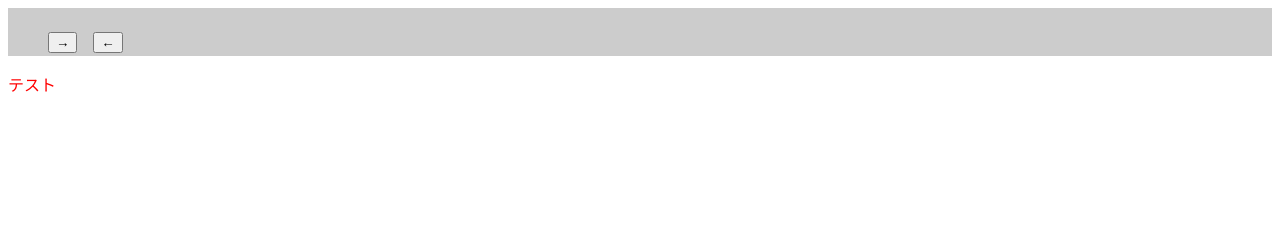
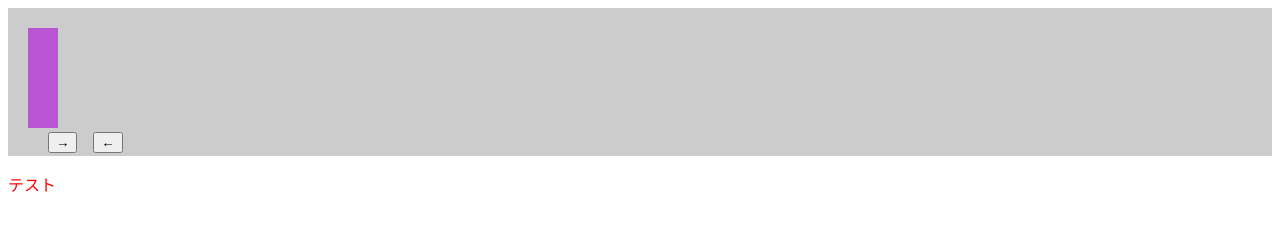
Before and after one commit to koki1124/web2-9, a plain HTML site: page index.html in a window 1280 px wide. Drawn offline with nearby package versions, Linux system fonts and the light colour scheme.

Commit message:
Update index.html

```diff
--- a/index.html
+++ b/index.html
@@ -24,7 +24,7 @@
 </script>
 
 <div style="background-color : #CCC; padding : 20px 20px 3px;">
-  <div id="box1" style="height:px; width:30px; background-color:mediumorchid;"></div>
+  <div id="box1" style="height:100px; width:30px; background-color:mediumorchid;"></div>
   <input type="button" id="btn1" value="→">　<input type="button" id="btn2" value="←">
 </div>
 </script>
```
